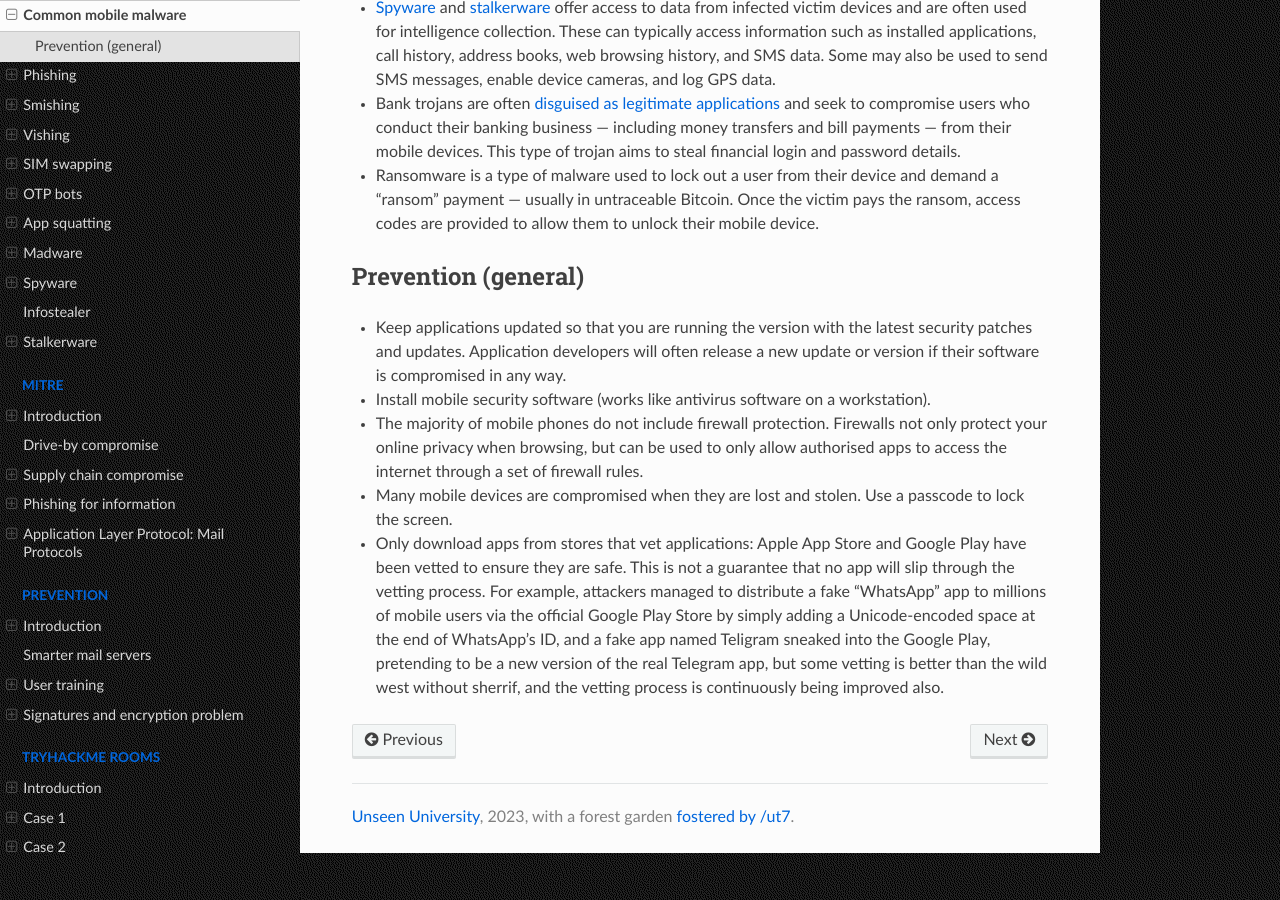
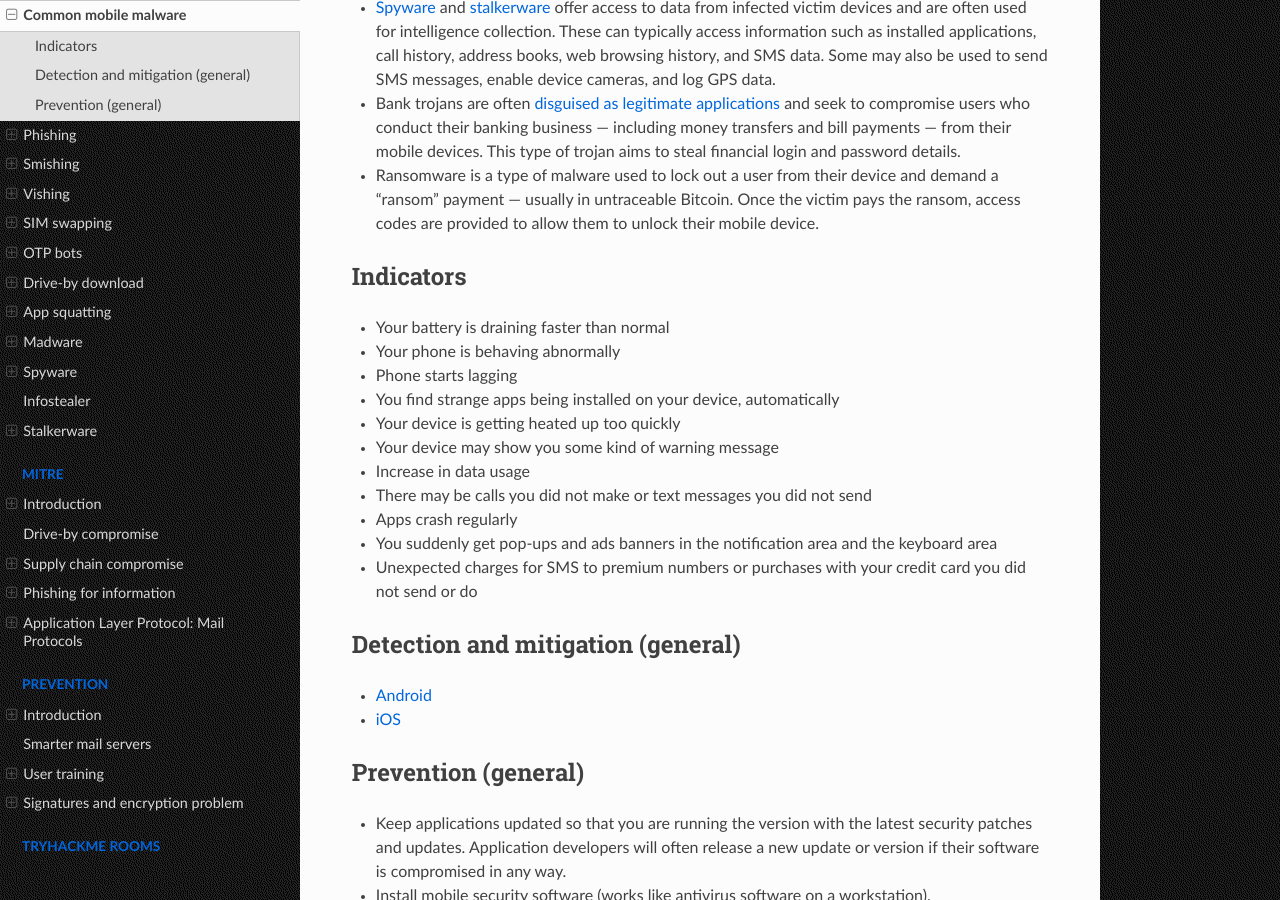
Before and after one commit to tymyrddin/blue-phish, a Sphinx documentation site: the page built from source/docs/notes/malware.md, in a window 1280 px wide and 900 px high, scrolled down 316 px. Built offline with Sphinx 7.4.7 and the Read the Docs theme 2.0.0, drawn with Linux system fonts in a browser that asks for light colours.

```diff
--- a/source/docs/notes/malware.md
+++ b/source/docs/notes/malware.md
@@ -8,6 +8,25 @@ The most common types of mobile malware threats:
 * Bank trojans are often [disguised as legitimate applications](squatting.md) and seek to compromise users who conduct their banking business — including money transfers and bill payments — from their mobile devices. This type of trojan aims to steal financial login and password details.
 * Ransomware is a type of malware used to lock out a user from their device and demand a "ransom" payment — usually in untraceable Bitcoin. Once the victim pays the ransom, access codes are provided to allow them to unlock their mobile device.
 
+## Indicators
+
+* Your battery is draining faster than normal
+* Your phone is behaving abnormally
+* Phone starts lagging
+* You find strange apps being installed on your device, automatically
+* Your device is getting heated up too quickly
+* Your device may show you some kind of warning message
+* Increase in data usage
+* There may be calls you did not make or text messages you did not send
+* Apps crash regularly
+* You suddenly get pop-ups and ads banners in the notification area and the keyboard area
+* Unexpected charges for SMS to premium numbers or purchases with your credit card you did not send or do
+
+## Detection and mitigation (general)
+
+* [Android](https://android.tymyrddin.dev/docs/malware/clean-machine)
+* [iOS](https://ios.tymyrddin.dev/docs/malware/clean-machine)
+
 ## Prevention (general)
 
 * Keep applications updated so that you are running the version with the latest security patches and updates. Application developers will often release a new update or version if their software is compromised in any way.
--- a/source/index.rst
+++ b/source/index.rst
@@ -30,6 +30,7 @@ Mobile threats
    docs/notes/vishing.md
    docs/notes/swapping.md
    docs/notes/otp-bots.md
+   docs/notes/drive-by.md
    docs/notes/squatting.md
    docs/notes/madware.md
    docs/notes/spyware.md
```
Also changed, not shown: source/docs/notes/README.md (+1 -0 lines), source/docs/notes/drive-by.md (added, +29 -0 lines).
